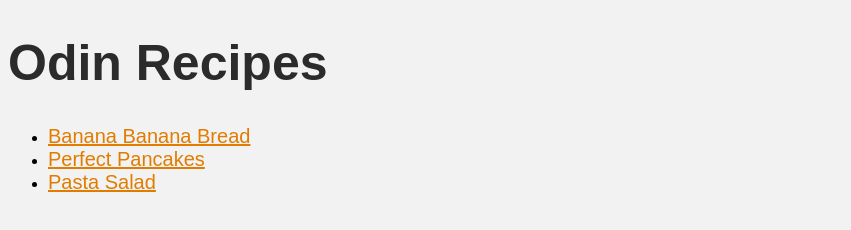
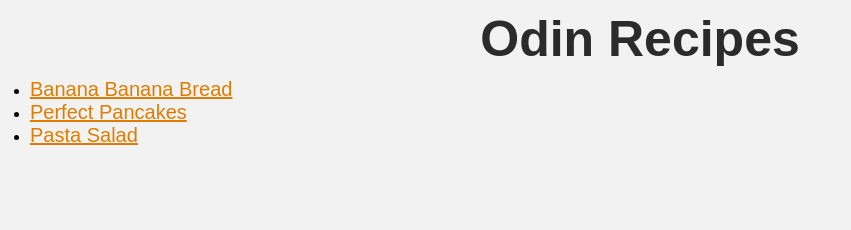
Before and after one commit to Caio-de-Souza-Marinho/odin-recipes, a plain HTML site: page index.html in a window 1280 px wide. Shown: the whole page, without its empty margins (0-851 px from the left). Drawn offline with Linux system fonts and the light colour scheme.

Commit message:
Updating margin and padding
Practice the concepts covered in the css foundations session
Create a container for elements in index.hmtml and add margin and padding

```diff
--- a/css/style.css
+++ b/css/style.css
@@ -1,9 +1,20 @@
 *{
     font-family: Arial, Helvetica, sans-serif;
+    margin: 0;
+    padding: 0;
+}
+
+body{
     background-color: #f2f2f2;
 }
 
+.container{
+    margin: 0 auto;
+    padding: 10px 20px;
+}
+
 #mainTitle{
+    text-align: center;
     font-size: 50px;
     color: #2b2b2b;
 }
@@ -12,3 +23,8 @@
     font-size: 20px;
     color: #e17c00;
 }
+
+.list{
+    margin: 5px;
+    padding: 5px;
+}
--- a/index.html
+++ b/index.html
@@ -7,11 +7,14 @@
     <title>Odin Recipes</title>
 </head>
 <body>
+    <div class="container">
         <h1 id="mainTitle" class="title">Odin Recipes</h1>
         <ul class="list">
             <li><a class="link" href="./recipes/bananaBananaBread.html">Banana Banana Bread</a></li>
             <li><a class="link" href="./recipes/perfectPancakes.html">Perfect Pancakes</a></li>
             <li><a class="link" href="./recipes/pastaSalad.html">Pasta Salad</a></li>
         </ul>
+    </div>
+
 </body>
 </html>
```
Lines whose indentation alone changed are shown as unchanged.
